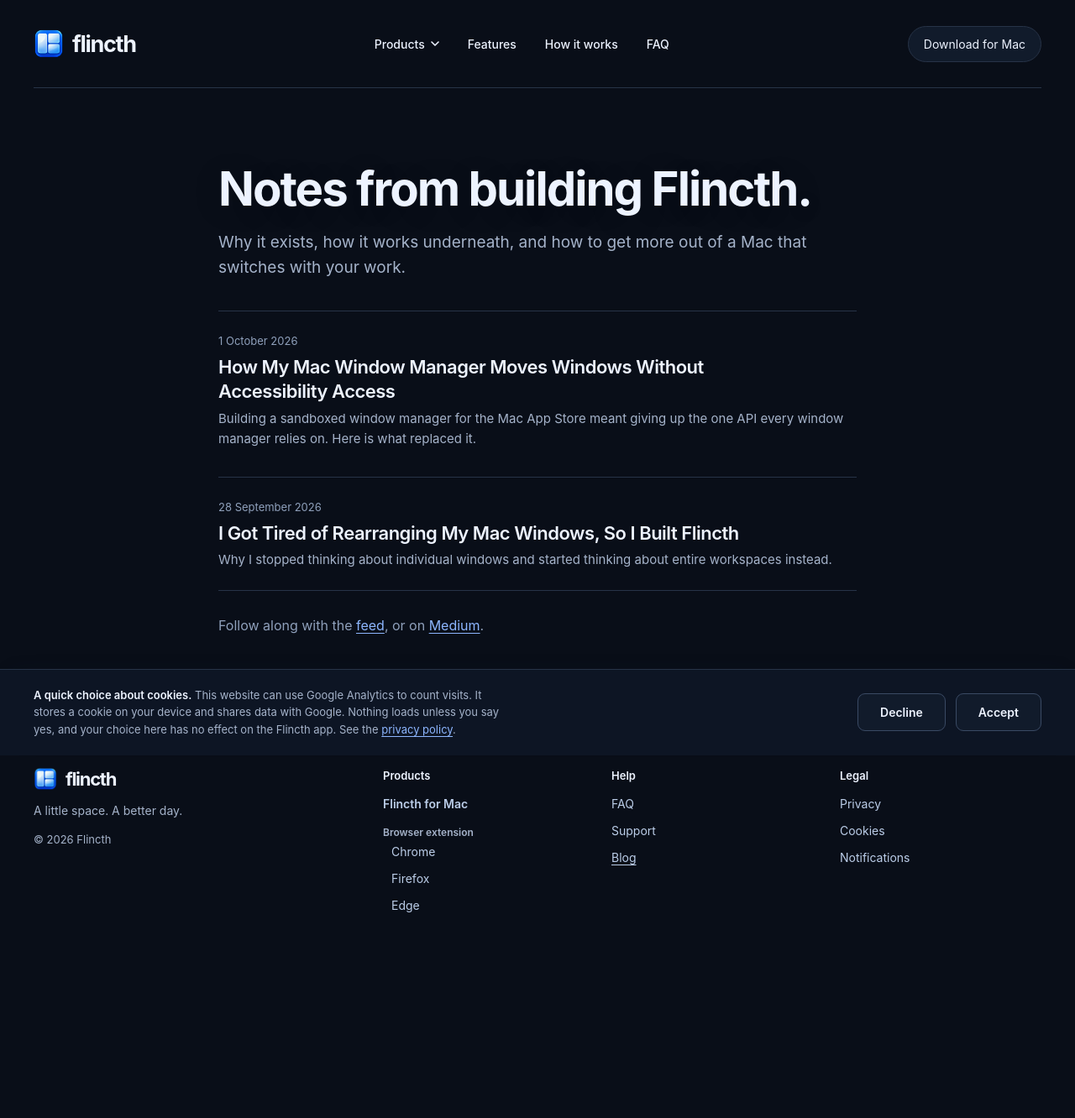
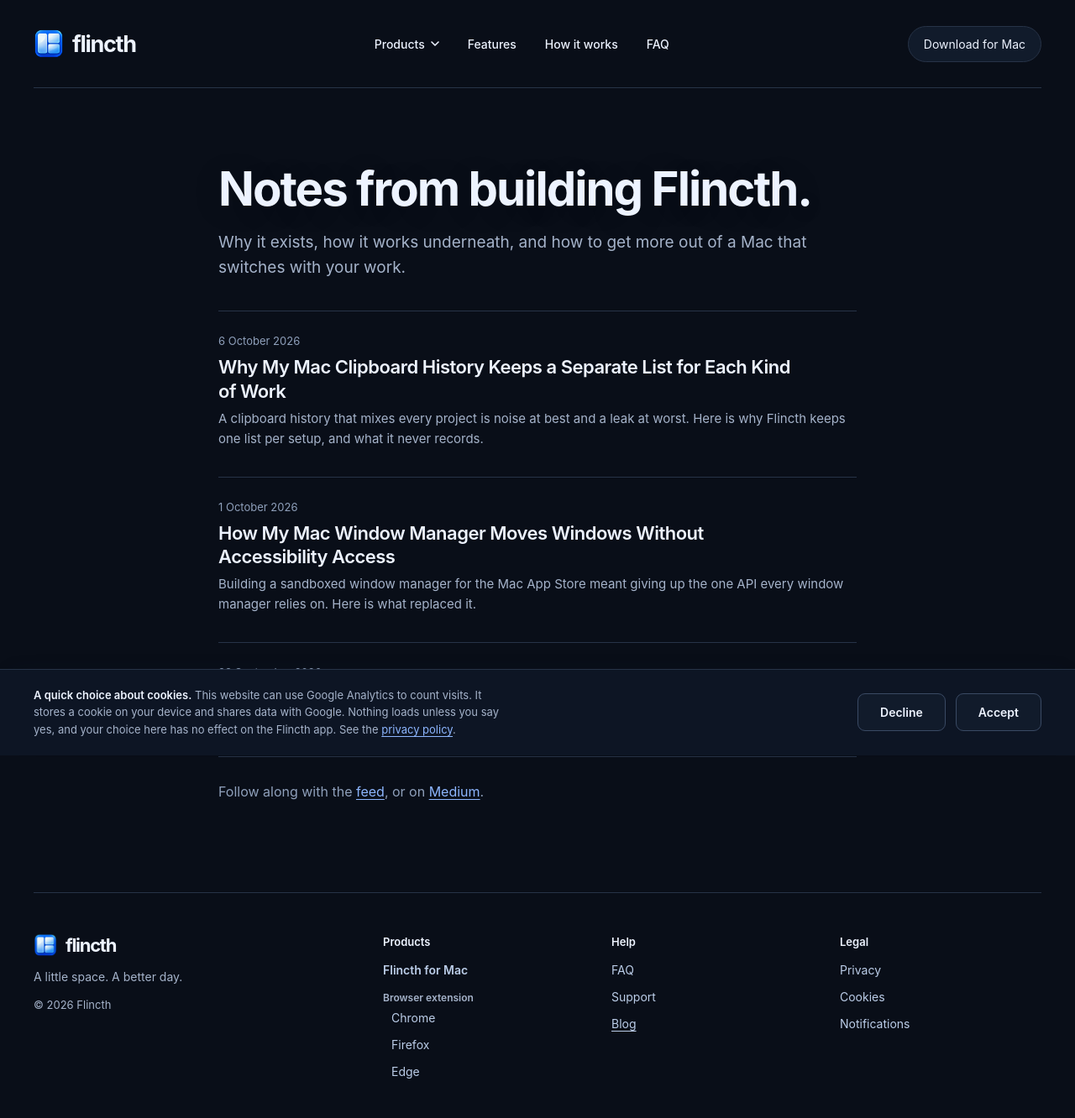
Before and after one commit to safakveziran/flincth-website, a Jekyll site: the page built from blog/index.html, in a window 1280 px wide. Shown: the whole page at 84% size. Built offline with Jekyll 4.4.1, drawn with Linux system fonts in a browser that asks for light colours; before the commit the page ends 1135 px from its top, so only the background shows below that; part of the change alters nothing that is shown.

Commit message:
Add a blog post on per-setup clipboard history
Covers why each setup keeps its own clipboard list, the All view,
what is never recorded, text-only capture, retention and deletion.
Bumps the blog index lastmod for the new entry.

Co-Authored-By: Claude Opus 5.5 <noreply@anthropic.com>
Claude-Session: https://claude.ai/code/session_01KwSYLjMN7yrJV7NmhA9TXS

```diff
--- /dev/null
+++ b/_posts/2026-10-06-a-separate-clipboard-history-for-each-kind-of-work.md
@@ -0,0 +1,135 @@
+---
+title: "Why My Mac Clipboard History Keeps a Separate List for Each Kind of Work"
+description: "A clipboard history that mixes every project is noise at best and a leak at worst. Here is why Flincth keeps one list per setup, and what it never records."
+---
+
+When I started building Flincth, it was a window manager. [Switch to a setup](/blog/i-got-tired-of-rearranging-my-mac-windows), and your apps move to where that kind of work wants them.
+
+Then I noticed what I was doing right after every switch.
+
+I was digging through my clipboard.
+
+---
+
+## The clipboard doesn't know what you're working on
+
+Like most people who copy a lot, I had used clipboard managers for years. They all work the same way: one long list of everything you have copied, newest first.
+
+That list is great for about ten minutes.
+
+After that it becomes a timeline of your whole day. An API key you copied while debugging. A paragraph from a draft. A client's order number. A URL from a meeting. A commit hash. Another paragraph.
+
+When I came back to coding after an hour of writing, the snippet I needed was buried under everything I'd copied for the writing.
+
+And sometimes it was worse than buried. Once or twice I pasted something from one client's work into another client's document. I caught it. Not everyone does.
+
+---
+
+## A setup is a context, not just a layout
+
+Flincth already had a word for "the kind of work I'm doing right now": a **setup**.
+
+A setup chooses which apps belong to that work and where their windows go. But the arrangement on screen was only the visible part. What a setup really describes is a context.
+
+The things you copy belong to a context in exactly the same way.
+
+The snippets, IDs and links you paste while coding aren't the ones you need while writing. So the clipboard history should switch when the setup switches.
+
+That's what Flincth does. Each setup keeps its own text clipboard history:
+
+- Copy something while your **Code** setup is active, and it goes into Code's list.
+- Switch to **Writing**, and the clipboard panel opens on Writing's list.
+- With no setup active, what you copy goes into a general list.
+
+Switching doesn't move, merge or clear anything. Each list simply stays where it was, waiting for you to come back.
+
+---
+
+## A hard split, with a way out
+
+I went back and forth on one decision more than any other.
+
+Should an item copied in one setup also appear in a global list?
+
+I decided no. Every item belongs to exactly one list. If something copied while "Client A" was active also showed up everywhere else, the separation would be decoration.
+
+But a clipboard manager that can't produce something you definitely copied is worse than no clipboard manager at all.
+
+So the split decides what you see **first**, never what you can reach. The panel opens on the active setup's list, and an **All** view sits right next to it. In All, every item shows which setup it came from. Search works across everything.
+
+The quiet default keeps the noise out. The way out is one click away.
+
+---
+
+## What it never records
+
+A clipboard manager sees everything you copy. That makes what it *doesn't* record just as important as what it does.
+
+**Passwords.** Password managers, including Keychain and 1Password, mark what they put on the clipboard as concealed. Flincth never records, shows or saves those items. A clipboard manager that ignored that mark would quietly become a plain-text password log.
+
+**Throwaway copies.** Some apps mark their clipboard writes as transient or auto-generated. Flincth skips those too.
+
+**Apps you exclude.** You can name apps whose copies are never recorded.
+
+**Anything, if you turn it off.** Clipboard history can be switched off entirely. Switching it off deletes what was recorded rather than just hiding it.
+
+---
+
+## Text only, on purpose
+
+Flincth records text: plain text, rich text as plain text, links and file paths.
+
+It doesn't record images. They are the second most copied thing, so this was a real trade-off. But images would make the history file thousands of times larger and much more worth stealing, for a feature that should first prove itself with text.
+
+Copying the same text twice in a row doesn't create a duplicate. The existing item simply moves back to the top.
+
+---
+
+## It stays on your Mac, and it forgets when you ask
+
+History is saved, because a clipboard manager that forgets everything when you log out solves half the problem.
+
+It lives in its own file inside the app's sandbox, readable only by your user account and kept apart from your setups. Nothing in it is sent anywhere.
+
+You decide how much of it there is:
+
+- Each list keeps the last **100** items by default.
+- You can have items expire after **1, 7 or 30 days**.
+- You can have everything discarded when Flincth quits, so the file never sticks around.
+- You can delete a single item, clear one setup's list, or clear everything.
+
+And when you delete a setup, its clipboard history goes with it. The confirmation tells you how many items that is. A list that belongs to nothing and can't be reached from anywhere is just a leak waiting to happen.
+
+---
+
+## Nothing new to allow
+
+Every part of this works inside the Mac App Store sandbox.
+
+Reading the clipboard needs no permission. Neither does the global shortcut that opens the panel. Flincth checks the clipboard for changes a couple of times a second, which is how clipboard managers on the Mac work, because macOS doesn't announce when the clipboard changes.
+
+Press your clipboard shortcut, type a few letters, pick an item, and it's back on your clipboard, ready to paste.
+
+---
+
+## Two halves of one idea
+
+It would be easy to read Flincth as a window manager with a clipboard manager bolted on. I understand why. On their own, each is a well-known kind of app.
+
+But a plain clipboard history is a commodity. One that knows which work you're doing follows naturally from the setups that were already there.
+
+When I switch to Code now, my editor, terminal and docs move into place, and the last thing I copied for that code is the first thing I see.
+
+That's the whole point. Not one more list, but the right one.
+
+---
+
+## Try it
+
+Flincth is on the Mac App Store as a one-time purchase, with no account and no subscription.
+
+Website: [flincth.com](https://flincth.com)
+
+Mac App Store: [Flincth – Workspace Manager](https://apps.apple.com/us/app/flincth-workspace-manager/id6809227474)
+
+If you use a clipboard manager today, I'd like to know how you keep it from filling up with everything at once. And if you try Flincth, tell me which setup's list fills up fastest.
--- a/blog/index.html
+++ b/blog/index.html
@@ -4,7 +4,7 @@ title: Blog | Flincth
 description: "Notes on building Flincth: why it exists, how it moves windows without Accessibility access, and how to set up a Mac for each kind of work."
 ref: blog
 sitemap:
-  lastmod: 2026-10-01
+  lastmod: 2026-10-06
   changefreq: weekly
   priority: 0.6
 ---
```
